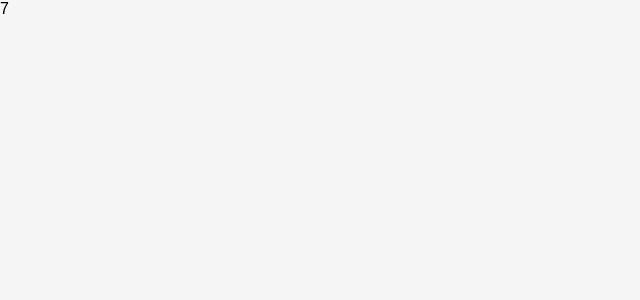
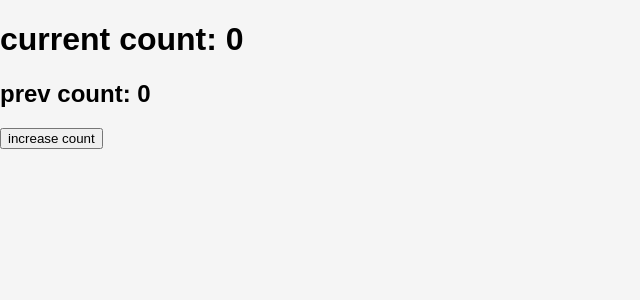
Before and after one commit to prikshit8/react, a React (Create React App) app: page / in a window 1280 px wide. Shown: the top 300 px of the page, without its empty margins (0-640 px from the left). Built offline with nearby package versions, Linux system fonts and the light colour scheme.

Commit message:
lifecycle methods

```diff
--- a/src/App.js
+++ b/src/App.js
@@ -9,11 +9,25 @@ import Navbar from "./Components/Navbar";
 import SearchComp from "./Components/SearchComp";
 import TrainCard from "./Components/TrainCard";
 import StopWatch from "./Components/StopWatch";
+import UseEffectComp from "./Components/UseEffectComp/UseEffectComp";
+import Example from "./Components/LifeCycle/LifeCycle";
+import { usePrev } from "./hooks/usePrev";
+import UsePrevComp from "./Components/UsePrevComp/UsePrevComp";
 
 function App() {
+  // const [show, setShow] = useState(true);
+  // const [count,setCount] = useState(0);
+  // const prevCount = usePrev(count);
   return (
     <div>
-      <StopWatch />
+      <UsePrevComp />
+      {/* <h1>Current Count: {count}</h1>
+      <h2>Prev Count: {prevCount}</h2>
+      <button onClick={()=>setCount(count+1)}>Increase Count</button> */}
+      {/* {show && <Example />} */}
+      {/* {show && <StopWatch />} */}
+      {/* {show && <UseEffectComp />}*/}
+      {/* <button onClick={() => setShow(!show)}>{show ? "hide" : "show"}</button>  */}
       {/* <div>currentCount - {count}</div>
       <div>prevCount - {count}</div>
       <button onClick={() => setCount(count + 1)}>increase count</button> */}
--- /dev/null
+++ b/src/Components/LifeCycle/LifeCycle.js
@@ -0,0 +1,29 @@
+//
+import React from "react";
+
+class Example extends React.Component {
+  constructor(props) {
+    super(props);
+    this.state = { count: 0 };
+  }
+  //   useEffect with empty dependency array
+  componentDidMount() {
+    console.log("this component has been mounted");
+  }
+  componentDidUpdate(prevProps, prevState) {
+    // if (prevState.count !== this.state.count) {
+      console.log("component updated");
+    // }
+  }
+  componentWillUnmount() {
+    console.log("component unmounted");
+  }
+  increment = () => {
+    this.setState({ count: this.state.count + 1 });
+  };
+  render() {
+    return <button onClick={this.increment}>Count: {this.state.count}</button>;
+  }
+}
+
+export default Example;
--- a/src/Components/StopWatch.js
+++ b/src/Components/StopWatch.js
@@ -9,9 +9,13 @@ const StopWatch = () => {
   //     }, 1000);
   //   }, [count]);
   useEffect(() => {
-    setInterval(() => {
+    let id = setInterval(() => {
+      console.log('count increased');
       setCount(prev => prev + 1);
     }, 1000);
+    return () => {
+      clearInterval(id);
+    };
   }, []);
   return <div>{count}</div>;
 };
--- /dev/null
+++ b/src/Components/UseEffectComp/UseEffectComp.js
@@ -0,0 +1,28 @@
+import { useEffect, useState } from "react";
+
+const UseEffectComp = () => {
+  const [count, setCount] = useState(0);
+  const [name, setName] = useState("shourabh");
+
+  useEffect(() => {
+    // console.log("component did mount() beha");
+    debugger;
+    console.log("component did mount");
+
+    // this fn will run once your component is unmounted
+    return () => {
+      debugger;
+      console.log("this component has been unmounted");
+    };
+  },[count]);
+  //   useEffect => componentDidUpdate + componentDidMount
+  debugger;
+  return (
+    <div>
+      {count}
+      <button onClick={() => setCount(count + 1)}>increase count</button>
+    </div>
+  );
+};
+
+export default UseEffectComp;
--- /dev/null
+++ b/src/Components/UsePrevComp/UsePrevComp.js
@@ -0,0 +1,20 @@
+import { useEffect, useRef, useState } from "react";
+
+const UsePrevComp = () => {
+  const [count, setCount] = useState(0);
+  const prevCount = useRef(count);
+
+  useEffect(() => {
+    prevCount.current = count;
+  }, [count]);
+
+  return (
+    <div>
+      <h1>current count: {count}</h1>
+      <h2>prev count: {prevCount.current}</h2>
+      <button onClick={() => setCount(count + 10)}>increase count</button>
+    </div>
+  );
+};
+
+export default UsePrevComp;
--- /dev/null
+++ b/src/hooks/usePrev.js
@@ -0,0 +1,10 @@
+// always do named export for custom hooks / utility fns
+
+import { useRef } from "react";
+
+// always start custom hook with 'use'
+
+export const usePrev = (value) => {
+  const ref = useRef(value);
+  return ref.current;
+};
```
